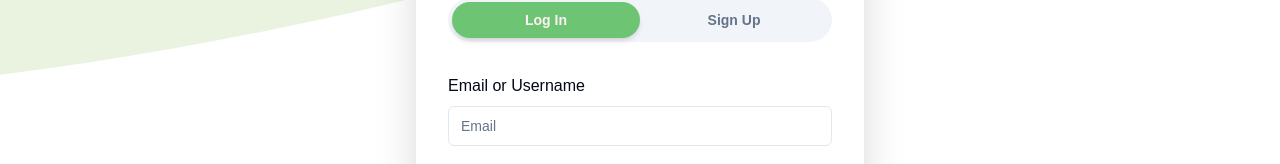
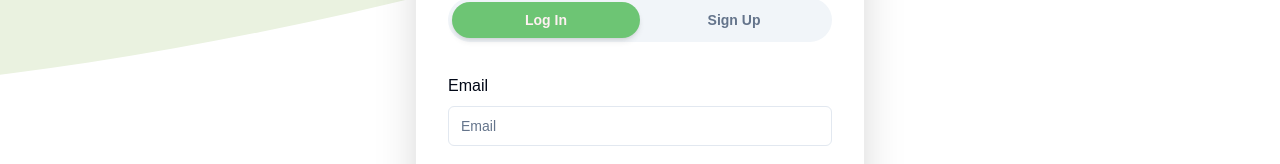
Before and after one commit to rumirifai/becycle-web, a Next.js app: page /auth in a window 1280 px wide. Shown: the part 225-389 px from the top of the page. Built offline with nearby package versions, Linux system fonts and the light colour scheme.

Commit message:
Fix login form

```diff
--- a/src/app/auth/LoginForm.tsx
+++ b/src/app/auth/LoginForm.tsx
@@ -55,7 +55,7 @@
   return (
     <form onSubmit={handleSubmit} className="flex flex-col gap-4 animate-in fade-in-50 duration-300">
       <div className="flex flex-col gap-2">
-        <label htmlFor="email">Email or Username</label>
+        <label htmlFor="email">Email</label>
         <Input
           type="email"
           id="email"
```
